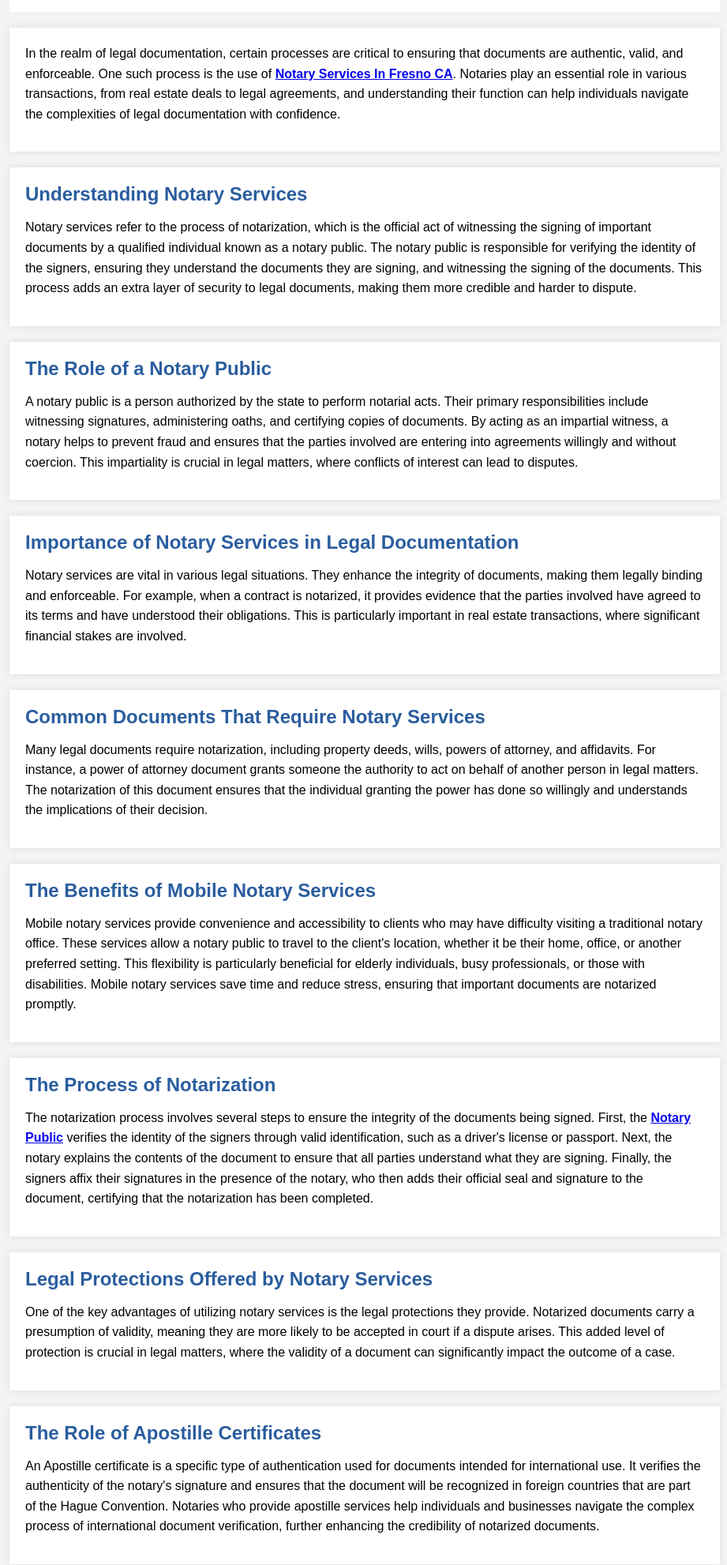
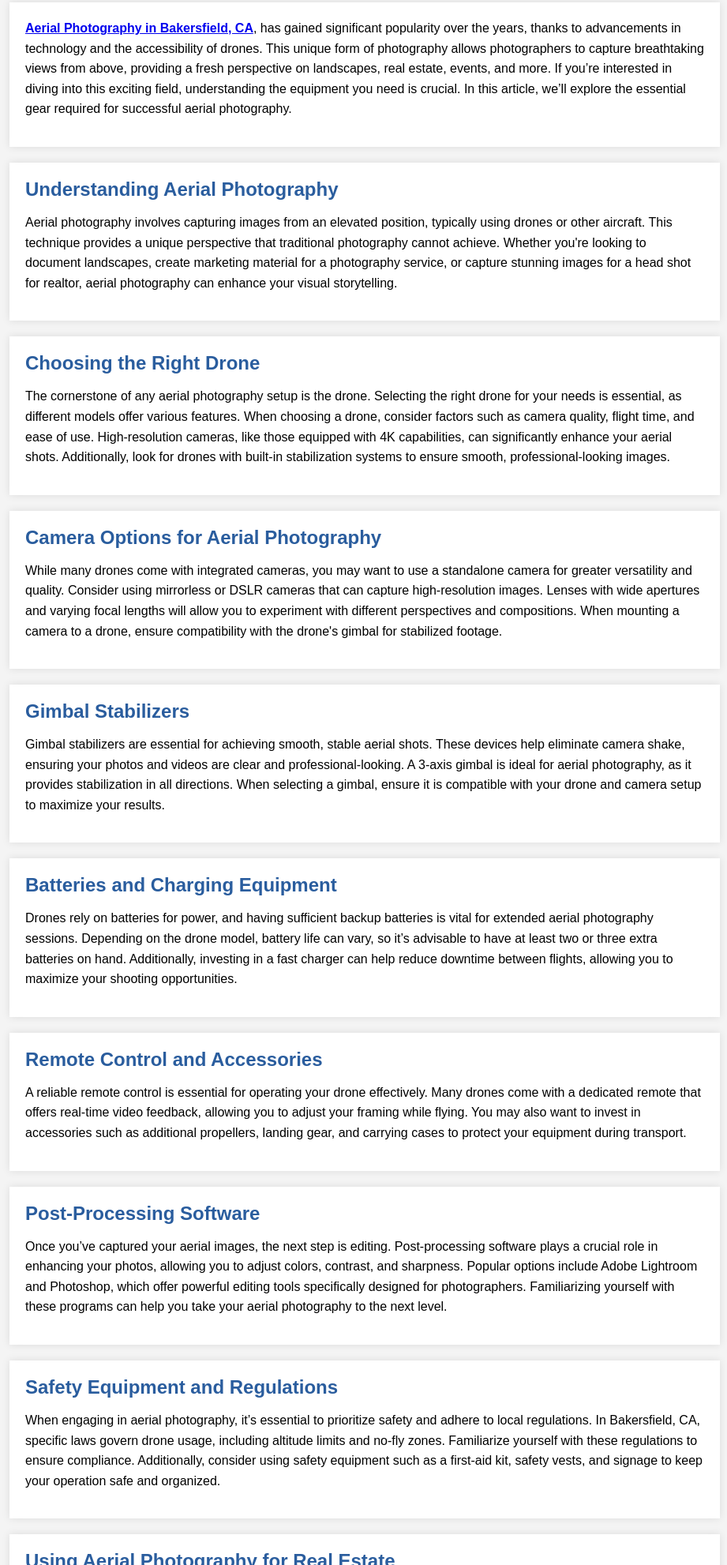
Before and after one commit to flashy-photography/flashy-photography, a plain HTML site: page index.html in a window 1280 px wide. Shown: the part 818-2800 px from the top of the page at 79% size, without its empty margins (178-1099 px from the left). Drawn offline with Linux system fonts and the light colour scheme.

Commit message:
Update index.html

```diff
--- a/index.html
+++ b/index.html
@@ -1,15 +1,15 @@
 <!DOCTYPE html>
 <html lang="en">
 <head>
-    <meta name="google-site-verification" content="GsNAu2VG92UcaSo-vupmCvbyUIOas9R6kFrLNgLPl_Y" />
+    <meta name="google-site-verification" content="4GHNWT8eQ1HbLD5qio2_aJQfTypZgwdsLFVxoBPf0Qc" />
     <meta charset="UTF-8">
     <meta name="viewport" content="width=device-width, initial-scale=1.0">
-    <meta name="title" content="What Are Notary Services, and Why Are They Important for Legal Documentation?">
-    <meta name="description" content="Explore the role and significance of notary services in Fresno, CA, and understand their importance in legal documentation.">
-    <meta name="keywords" content="Notary Services, Notary Public, Legal Documentation, Fresno CA">
+    <meta name="title" content="What Equipment Do You Need for Aerial Photography?">
+    <meta name="description" content="Explore the essential equipment required for successful aerial photography, including drones, cameras, and accessories, to capture stunning images from above.">
+    <meta name="keywords" content="Aerial photography, Equipment, Drones, Cameras, Bakersfield CA">
     <meta name="robots" content="index, follow">
     <link rel="canonical" href="">
-    <title>What Are Notary Services, and Why Are They Important for Legal Documentation?</title>
+    <title>What Equipment Do You Need for Aerial Photography?</title>
     <style>
         * {
             margin: 0;
@@ -105,73 +105,77 @@
 <body>
 
     <div class="container header-section">
-        <h1>What Are Notary Services, and Why Are They Important for Legal Documentation?</h1>
+        <h1>What Equipment Do You Need for Aerial Photography?</h1>
     </div>
 
     <div class="container image-section">
-        <img src="https://media.istockphoto.com/id/506603586/photo/notary-pen-lying-on-testament.jpg?s=612x612&w=0&k=20&c=aV3qJjyMPcGqcorQ7EYDRSsLA3FYLbcsmMRS7YtCU8k=">
+        <img src="https://media.istockphoto.com/id/1822247032/photo/aerial-view-of-serpentine-road-in-swiss-alps-in-autumn.jpg?s=612x612&w=0&k=20&c=NCL-I5tlWaQ1HDnTGxIHgtvxDvbXlEgS_YUfC0-TxFc=">
     </div>
 
     <div class="content-center">
         <div class="section">
-            <p>In the realm of legal documentation, certain processes are critical to ensuring that documents are authentic, valid, and enforceable. One such process is the use of <b><a href="https://maps.app.goo.gl/ESZAkZVParw9hNxE7">Notary Services In Fresno CA</a></b>. Notaries play an essential role in various transactions, from real estate deals to legal agreements, and understanding their function can help individuals navigate the complexities of legal documentation with confidence.</p>
+            <p><b><a href="https://maps.app.goo.gl/EagHjzvEXiLB1yu69">Aerial Photography in Bakersfield, CA</a></b>, has gained significant popularity over the years, thanks to advancements in technology and the accessibility of drones. This unique form of photography allows photographers to capture breathtaking views from above, providing a fresh perspective on landscapes, real estate, events, and more. If you’re interested in diving into this exciting field, understanding the equipment you need is crucial. In this article, we’ll explore the essential gear required for successful aerial photography.</p>
         </div>
 
         <div class="section">
-            <h2>Understanding Notary Services</h2>
-            <p>Notary services refer to the process of notarization, which is the official act of witnessing the signing of important documents by a qualified individual known as a notary public. The notary public is responsible for verifying the identity of the signers, ensuring they understand the documents they are signing, and witnessing the signing of the documents. This process adds an extra layer of security to legal documents, making them more credible and harder to dispute.</p>
+            <h2>Understanding Aerial Photography</h2>
+            <p>Aerial photography involves capturing images from an elevated position, typically using drones or other aircraft. This technique provides a unique perspective that traditional photography cannot achieve. Whether you're looking to document landscapes, create marketing material for a photography service, or capture stunning images for a head shot for realtor, aerial photography can enhance your visual storytelling.</p>
         </div>
 
         <div class="section">
-            <h2>The Role of a Notary Public</h2>
-            <p>A notary public is a person authorized by the state to perform notarial acts. Their primary responsibilities include witnessing signatures, administering oaths, and certifying copies of documents. By acting as an impartial witness, a notary helps to prevent fraud and ensures that the parties involved are entering into agreements willingly and without coercion. This impartiality is crucial in legal matters, where conflicts of interest can lead to disputes.</p>
+            <h2>Choosing the Right Drone</h2>
+            <p>The cornerstone of any aerial photography setup is the drone. Selecting the right drone for your needs is essential, as different models offer various features. When choosing a drone, consider factors such as camera quality, flight time, and ease of use. High-resolution cameras, like those equipped with 4K capabilities, can significantly enhance your aerial shots. Additionally, look for drones with built-in stabilization systems to ensure smooth, professional-looking images.</p>
         </div>
 
         <div class="section">
-            <h2>Importance of Notary Services in Legal Documentation</h2>
-            <p>Notary services are vital in various legal situations. They enhance the integrity of documents, making them legally binding and enforceable. For example, when a contract is notarized, it provides evidence that the parties involved have agreed to its terms and have understood their obligations. This is particularly important in real estate transactions, where significant financial stakes are involved.</p>
+            <h2>Camera Options for Aerial Photography</h2>
+            <p>While many drones come with integrated cameras, you may want to use a standalone camera for greater versatility and quality. Consider using mirrorless or DSLR cameras that can capture high-resolution images. Lenses with wide apertures and varying focal lengths will allow you to experiment with different perspectives and compositions. When mounting a camera to a drone, ensure compatibility with the drone's gimbal for stabilized footage.</p>
         </div>
 
         <div class="section">
-            <h2>Common Documents That Require Notary Services</h2>
-            <p>Many legal documents require notarization, including property deeds, wills, powers of attorney, and affidavits. For instance, a power of attorney document grants someone the authority to act on behalf of another person in legal matters. The notarization of this document ensures that the individual granting the power has done so willingly and understands the implications of their decision.</p>
+            <h2>Gimbal Stabilizers</h2>
+            <p>Gimbal stabilizers are essential for achieving smooth, stable aerial shots. These devices help eliminate camera shake, ensuring your photos and videos are clear and professional-looking. A 3-axis gimbal is ideal for aerial photography, as it provides stabilization in all directions. When selecting a gimbal, ensure it is compatible with your drone and camera setup to maximize your results.</p>
         </div>
 
         <div class="section">
-            <h2>The Benefits of Mobile Notary Services</h2>
-            <p>Mobile notary services provide convenience and accessibility to clients who may have difficulty visiting a traditional notary office. These services allow a notary public to travel to the client's location, whether it be their home, office, or another preferred setting. This flexibility is particularly beneficial for elderly individuals, busy professionals, or those with disabilities. Mobile notary services save time and reduce stress, ensuring that important documents are notarized promptly.</p>
+            <h2>Batteries and Charging Equipment</h2>
+            <p>Drones rely on batteries for power, and having sufficient backup batteries is vital for extended aerial photography sessions. Depending on the drone model, battery life can vary, so it’s advisable to have at least two or three extra batteries on hand. Additionally, investing in a fast charger can help reduce downtime between flights, allowing you to maximize your shooting opportunities.</p>
         </div>
 
         <div class="section">
-            <h2>The Process of Notarization</h2>
-            <p>The notarization process involves several steps to ensure the integrity of the documents being signed. First, the <b><a href="https://sleeknotary.com/">Notary Public</a></b> verifies the identity of the signers through valid identification, such as a driver's license or passport. Next, the notary explains the contents of the document to ensure that all parties understand what they are signing. Finally, the signers affix their signatures in the presence of the notary, who then adds their official seal and signature to the document, certifying that the notarization has been completed.</p>
+            <h2>Remote Control and Accessories</h2>
+            <p>A reliable remote control is essential for operating your drone effectively. Many drones come with a dedicated remote that offers real-time video feedback, allowing you to adjust your framing while flying. You may also want to invest in accessories such as additional propellers, landing gear, and carrying cases to protect your equipment during transport.</p>
         </div>
 
         <div class="section">
-            <h2>Legal Protections Offered by Notary Services</h2>
-            <p>One of the key advantages of utilizing notary services is the legal protections they provide. Notarized documents carry a presumption of validity, meaning they are more likely to be accepted in court if a dispute arises. This added level of protection is crucial in legal matters, where the validity of a document can significantly impact the outcome of a case.</p>
+            <h2>Post-Processing Software</h2>
+            <p>Once you’ve captured your aerial images, the next step is editing. Post-processing software plays a crucial role in enhancing your photos, allowing you to adjust colors, contrast, and sharpness. Popular options include Adobe Lightroom and Photoshop, which offer powerful editing tools specifically designed for photographers. Familiarizing yourself with these programs can help you take your aerial photography to the next level.</p>
         </div>
 
         <div class="section">
-            <h2>The Role of Apostille Certificates</h2>
-            <p>An Apostille certificate</b> is a specific type of authentication used for documents intended for international use. It verifies the authenticity of the notary's signature and ensures that the document will be recognized in foreign countries that are part of the Hague Convention. Notaries who provide apostille services help individuals and businesses navigate the complex process of international document verification, further enhancing the credibility of notarized documents.</p>
+            <h2>Safety Equipment and Regulations</h2>
+            <p>When engaging in aerial photography, it’s essential to prioritize safety and adhere to local regulations. In Bakersfield, CA, specific laws govern drone usage, including altitude limits and no-fly zones. Familiarize yourself with these regulations to ensure compliance. Additionally, consider using safety equipment such as a first-aid kit, safety vests, and signage to keep your operation safe and organized.</p>
         </div>
 
         <div class="section">
-            <h2>Challenges in Notary Services</h2>
-            <p>While notary services are essential, they are not without challenges. Notaries must adhere to strict state regulations and guidelines to maintain their licenses. Additionally, they must stay updated on changes in laws that may impact the notarization process. Clients seeking notary services should ensure they are working with a qualified professional who understands these regulations.</p>
+            <h2>Using Aerial Photography for Real Estate</h2>
+            <p>Aerial photography is particularly beneficial for real estate professionals looking to showcase properties. High-quality aerial shots can provide potential buyers with a comprehensive view of a property’s location and surrounding area. A well-executed aerial photo can enhance listings, making them more attractive to prospective buyers. Incorporating aerial photography into your photography service can help differentiate you in a competitive market.</p>
+        </div>
+
+        <div class="section">
+            <h2>Exploring Drone Photography Applications</h2>
+            <p>Beyond real estate, aerial photography has numerous applications, including event coverage, landscape documentation, and construction progress monitoring. <b><a href="https://www.flashy-photography.com/">Drone Photography</a></b> allows you to capture unique angles and perspectives that traditional photography cannot achieve. Understanding how to use your equipment effectively will enable you to explore various niches within the field.</p>
         </div>
 
         <div class="section">
             <h2>Conclusion</h2>
-            <p>In conclusion, <b><a href="https://sleeknotary.com/">Legal Services In Fresno CA</a></b> play a crucial role in the world of legal documentation. They provide an essential layer of security and integrity to documents, ensuring that agreements are valid and enforceable. The role of a notary public is vital in preventing fraud and verifying identities, while mobile notary services offer convenience to clients in need. Understanding the importance of notarization, as well as the added benefits of an Apostille certificate, can empower individuals to navigate their legal transactions with confidence.</p>
+            <p>Investing in the right equipment for <b><a href="https://www.flashy-photography.com/">Lifted Photography in Bakersfield, CA</a></b>, is essential for success in this dynamic field. Whether you’re focusing on aerial photography in Bakersfield, CA, or exploring other locations, having the proper tools can significantly enhance your creative output. From choosing the right drone and camera setup to mastering post-processing techniques, each aspect plays a crucial role in capturing stunning aerial images. As you embark on your aerial photography journey, continue to refine your skills and expand your knowledge to create breathtaking visuals from above.</p>
         </div>
     </div>
 
-    <div class="container map-section">
+    <div class="map-section">
         <h2>Google Business Profile</h2>
         <iframe src="https://www.google.com/maps/embed?pb=!1m18!1m12!1m3!1d3252.550952095841!2d-119.09143049999999!3d35.3915918!2m3!1f0!2f0!3f0!3m2!1i1024!2i768!4f13.1!3m3!1m2!1s0x80ea43cb4b76402b%3A0xd9944037ed7b1e2c!2sFlashy%20Photography%20%7C%20Real%20Estate%20Photography%2C%20Bakersfield%2C%20CA!5e0!3m2!1sen!2s!4v1729089381033!5m2!1sen!2s" width="600" height="450" style="border:0;" allowfullscreen="" loading="lazy" referrerpolicy="no-referrer-when-downgrade"></iframe>
     </div>
-
 </body>
 </html>
```
